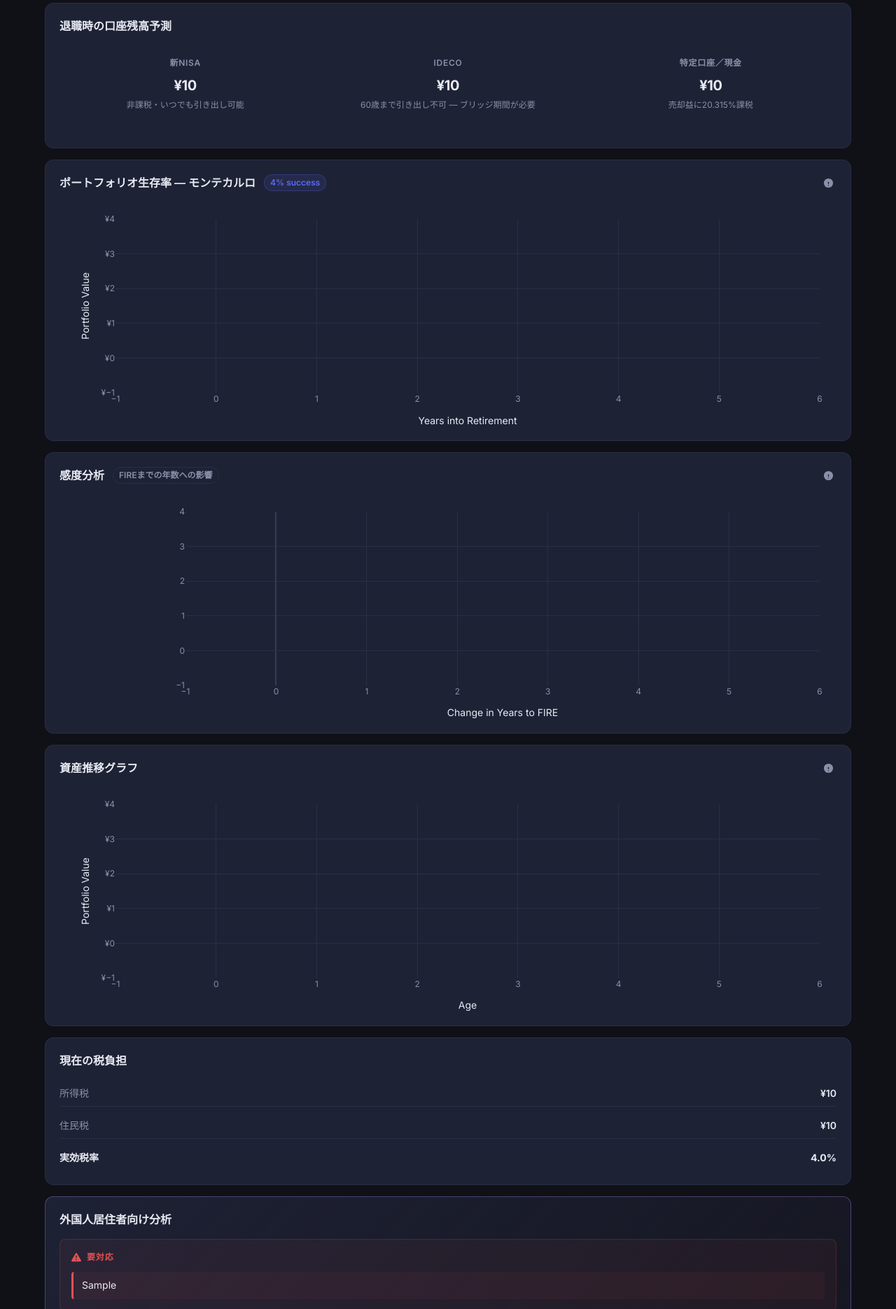
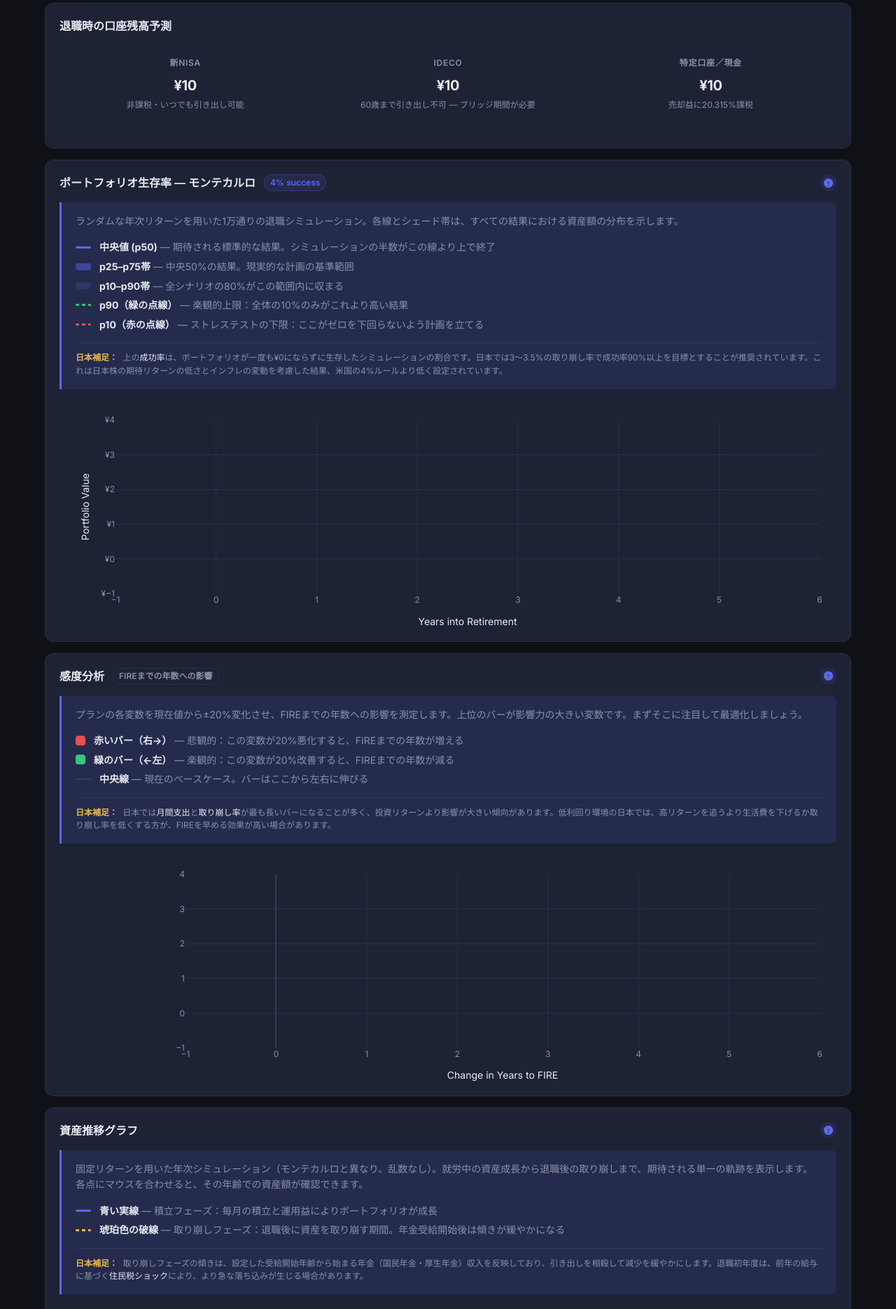
Before and after one commit to thinknzombie/JPFIRECalc, a Flask app: template web/templates/scenario_detail.html in a window 1280 px wide. Shown: the part 821-2691 px from the top of the page at 70% size. Run offline with Flask 3, Linux system fonts and the light colour scheme; the template is opened without the code that fills it: most values are stand-ins (such as "Sample title", 1, 10 or a date in 2020); some libraries are stand-ins or nearby versions.

Commit message:
feat: structured chart tooltips — open by default with visual legends
All three result charts now show explanatory panels open on first load
instead of hidden behind the ℹ button. The button still toggles them.

Changes per chart:
- Monte Carlo: intro sentence + 5 legend rows with color-matched swatches
  (solid line for p50, two band swatches for p25-p75 and p10-p90, dashed
  lines for p90/p10) + Japan note on success rate and 3% withdrawal rule
- Sensitivity/tornado: intro + 3 legend rows (red bars, green bars, centre
  line zero swatch) + Japan note on expenses vs. returns priority
- Net worth trajectory: intro + 2 legend rows (blue solid accumulation,
  amber dashed drawdown) + Japan note on nenkin offset and year-1
  住民税 shock

CSS additions:
- .chart-info__intro, .chart-legend, .chart-legend__item
- .chart-swatch variants: --line, --dash (repeating-gradient), --band,
  --bar, --zero; all colored via CSS custom property --sw set inline
- .chart-info__note with amber Japan note label

i18n: replaced 3 dense-paragraph keys with 20 granular keys (EN + JA)
covering intro, each legend row, note_label, and Japan note per chart

Co-Authored-By: Claude Sonnet 4.6 <noreply@anthropic.com>

```diff
--- a/web/static/css/style.css
+++ b/web/static/css/style.css
@@ -1406,8 +1406,8 @@ img, svg { display: block; max-width: 100%; }
   background: var(--color-primary-dim);
   border-left: 3px solid var(--color-primary);
   border-radius: 0 var(--radius-md) var(--radius-md) 0;
-  padding: var(--space-3) var(--space-4);
-  margin-bottom: var(--space-4);
+  padding: var(--space-4) var(--space-5);
+  margin-bottom: var(--space-5);
   font-size: var(--text-sm);
   color: var(--color-text-muted);
   line-height: 1.6;
@@ -1415,6 +1415,66 @@ img, svg { display: block; max-width: 100%; }
 }
 .chart-info-panel strong { color: var(--color-text); }
 .chart-info-panel em     { color: var(--color-text); font-style: normal; font-weight: var(--weight-medium); }
+
+/* Intro sentence */
+.chart-info__intro { margin: 0 0 var(--space-4) 0; }
+
+/* Color-matched legend rows */
+.chart-legend {
+  display: flex;
+  flex-direction: column;
+  gap: var(--space-2);
+  margin-bottom: var(--space-4);
+}
+.chart-legend__item {
+  display: flex;
+  align-items: center;
+  gap: var(--space-3);
+  line-height: 1.4;
+}
+
+/* Swatches — color set inline via CSS custom property --sw */
+.chart-swatch { flex-shrink: 0; }
+.chart-swatch--line {
+  width: 22px; height: 3px;
+  background: var(--sw);
+  border-radius: 2px;
+}
+.chart-swatch--dash {
+  width: 22px; height: 3px; border-radius: 2px;
+  background: repeating-linear-gradient(
+    to right, var(--sw) 0, var(--sw) 5px, transparent 5px, transparent 9px
+  );
+}
+.chart-swatch--band {
+  width: 22px; height: 10px;
+  background: var(--sw);
+  border-radius: var(--radius-sm);
+}
+.chart-swatch--bar {
+  width: 14px; height: 14px;
+  background: var(--sw);
+  border-radius: var(--radius-sm);
+}
+.chart-swatch--zero {
+  width: 22px; height: 2px;
+  background: var(--color-border-light);
+  border-radius: 1px;
+}
+
+/* Japan-specific callout at bottom of each panel */
+.chart-info__note {
+  padding-top: var(--space-3);
+  border-top: 1px solid rgba(255,255,255,0.06);
+  font-size: var(--text-xs);
+  color: var(--color-text-muted);
+  line-height: 1.55;
+}
+.chart-info__note strong {
+  color: var(--color-accent);
+  font-weight: var(--weight-semibold);
+  margin-right: var(--space-1);
+}
 
 /* ============================================================
    HTMX Spinner
--- a/web/static/js/i18n.js
+++ b/web/static/js/i18n.js
@@ -247,9 +247,26 @@ const I18n = (() => {
       "compare.already_fired": "Already FIRE'd",
 
       // ── Chart info panels ─────────────────────────────────────────────────
-      "chart.mc.info": "Runs hundreds of simulations with randomised annual returns to show a range of outcomes. <strong>p50</strong> is the median — half of scenarios end above this line, half below. <strong>p10</strong> is the pessimistic 10th percentile; <strong>p90</strong> is optimistic. The shaded bands show the spread. The <em>success rate</em> is the percentage of simulations where the portfolio survives the full retirement period without hitting zero.",
-      "chart.tornado.info": "Each bar shows how much your <em>Years to FIRE</em> changes when one variable is adjusted by ±20%. <strong>Red bars</strong> (right) show the pessimistic scenario — more years needed. <strong>Green bars</strong> (left) show the optimistic scenario — fewer years. The longest bars are the variables with the biggest impact on your plan; focus on those first.",
-      "chart.trajectory.info": "The <strong>solid line</strong> shows your projected portfolio value during the accumulation phase — while you're working and saving. The <strong>dashed line</strong> shows the drawdown phase after retirement. The projection uses a fixed annual return (not randomised like Monte Carlo) and includes contributions, pension offsets, NHI, and inflation. Hover over the chart to see exact values at each age.",
+      "chart.note_label": "Japan note:",
+
+      "chart.mc.intro":   "Runs 10,000 retirement scenarios with randomised annual returns — each one models a different possible future. The lines and shaded bands below show how your portfolio value spreads across all those outcomes.",
+      "chart.mc.l.p50":   "<strong>Median (p50)</strong> — your expected middle outcome; half of all simulations finish above this line",
+      "chart.mc.l.inner": "<strong>p25–p75 band</strong> — the middle 50% of outcomes; a realistic planning range",
+      "chart.mc.l.outer": "<strong>p10–p90 band</strong> — 80% of all scenarios fall inside this range",
+      "chart.mc.l.p90":   "<strong>p90 (green dotted)</strong> — optimistic ceiling: only 10% of runs end higher than this",
+      "chart.mc.l.p10":   "<strong>p10 (red dotted)</strong> — stress-test floor: only 10% of runs end lower; plan so this stays above ¥0",
+      "chart.mc.note":    "The <em>success rate</em> above is the % of simulations where the portfolio never hits ¥0. Japan research recommends targeting 90%+ success at a 3–3.5% withdrawal rate — lower than the US 4% rule, because Japanese equity returns have historically been lower and inflation has been more variable.",
+
+      "chart.tornado.intro":   "Each variable in your plan is shifted ±20% from your input value. The bar shows how many years earlier or later you would reach FIRE as a result. Bars at the top have the biggest impact — those are the levers most worth pulling.",
+      "chart.tornado.l.pess":  "<strong>Red bars (right →)</strong> — pessimistic: this variable getting 20% worse adds years to FIRE",
+      "chart.tornado.l.opt":   "<strong>Green bars (← left)</strong> — optimistic: this variable improving by 20% removes years from FIRE",
+      "chart.tornado.l.base":  "<strong>Centre line</strong> — your current base case; bars extend left and right from here",
+      "chart.tornado.note":    "In Japan, <em>monthly expenses</em> and <em>withdrawal rate</em> typically show the longest bars — they matter more than investment return assumptions. Reducing living costs or lowering your withdrawal rate often shortens your FIRE timeline more than chasing higher returns in Japan's lower-yield environment.",
+
+      "chart.traj.intro":      "A deterministic year-by-year projection using your fixed return assumptions — not randomised like Monte Carlo. Shows the single expected path: how your portfolio grows while working, and how it draws down in retirement. Hover any point to see the exact portfolio value at that age.",
+      "chart.traj.l.accum":    "<strong>Blue solid line</strong> — accumulation phase: your portfolio growing through monthly contributions and investment returns",
+      "chart.traj.l.retire":   "<strong>Amber dashed line</strong> — drawdown phase: portfolio being spent in retirement; slope flattens once pension income begins",
+      "chart.traj.note":       "The drawdown slope accounts for nenkin (年金) income starting at your claim age — offsetting withdrawals and slowing the decline. The first retirement year may show a sharper drop due to the <em>year-1 residence tax shock</em> (住民税), which is billed on the prior year's working income.",
 
       // ── Footer ────────────────────────────────────────────────────────────
       "footer.disclaimer": "JPFIRECalc — For informational purposes only. Not financial advice.",
@@ -532,9 +549,26 @@ const I18n = (() => {
       "compare.already_fired": "FIRE達成済み",
 
       // ── Chart info panels ─────────────────────────────────────────────────
-      "chart.mc.info": "ランダムな年次リターンを用いた多数のシミュレーションを実行し、結果の分布を表示します。<strong>p50</strong>は中央値（シナリオの半分がこの線より上、半分が下）。<strong>p10</strong>は悲観的な下位10%、<strong>p90</strong>は楽観的な上位10%です。シェード帯はばらつきの幅を示します。<em>成功率</em>は、退職期間全体でポートフォリオがゼロにならずに生存したシミュレーションの割合です。",
-      "chart.tornado.info": "各バーは、1つの変数を±20%変化させたときに<em>FIREまでの年数</em>がどれだけ変わるかを示します。<strong>赤いバー</strong>（右側）は悲観的シナリオ（年数が増える）、<strong>緑のバー</strong>（左側）は楽観的シナリオ（年数が減る）です。バーが長いほどプランへの影響が大きい変数です。まずそこに注目しましょう。",
-      "chart.trajectory.info": "<strong>実線</strong>は就労・積立期間中のポートフォリオ推移を示します。<strong>破線</strong>は退職後の取り崩し期間を示します。この予測はモンテカルロと異なり固定リターンを使用し、積立・年金オフセット・国保・インフレを考慮しています。グラフにマウスを合わせると各年齢での資産額が確認できます。",
+      "chart.note_label": "日本補足：",
+
+      "chart.mc.intro":   "ランダムな年次リターンを用いた1万通りの退職シミュレーション。各線とシェード帯は、すべての結果における資産額の分布を示します。",
+      "chart.mc.l.p50":   "<strong>中央値 (p50)</strong> — 期待される標準的な結果。シミュレーションの半数がこの線より上で終了",
+      "chart.mc.l.inner": "<strong>p25–p75帯</strong> — 中央50%の結果。現実的な計画の基準範囲",
+      "chart.mc.l.outer": "<strong>p10–p90帯</strong> — 全シナリオの80%がこの範囲内に収まる",
+      "chart.mc.l.p90":   "<strong>p90（緑の点線）</strong> — 楽観的上限：全体の10%のみがこれより高い結果",
+      "chart.mc.l.p10":   "<strong>p10（赤の点線）</strong> — ストレステストの下限：ここがゼロを下回らないよう計画を立てる",
+      "chart.mc.note":    "上の<em>成功率</em>は、ポートフォリオが一度も¥0にならずに生存したシミュレーションの割合です。日本では3〜3.5%の取り崩し率で成功率90%以上を目標とすることが推奨されています。これは日本株の期待リターンの低さとインフレの変動を考慮した結果、米国の4%ルールより低く設定されています。",
+
+      "chart.tornado.intro":   "プランの各変数を現在値から±20%変化させ、FIREまでの年数への影響を測定します。上位のバーが影響力の大きい変数です。まずそこに注目して最適化しましょう。",
+      "chart.tornado.l.pess":  "<strong>赤いバー（右→）</strong> — 悲観的：この変数が20%悪化すると、FIREまでの年数が増える",
+      "chart.tornado.l.opt":   "<strong>緑のバー（←左）</strong> — 楽観的：この変数が20%改善すると、FIREまでの年数が減る",
+      "chart.tornado.l.base":  "<strong>中央線</strong> — 現在のベースケース。バーはここから左右に伸びる",
+      "chart.tornado.note":    "日本では<em>月間支出</em>と<em>取り崩し率</em>が最も長いバーになることが多く、投資リターンより影響が大きい傾向があります。低利回り環境の日本では、高リターンを追うより生活費を下げるか取り崩し率を低くする方が、FIREを早める効果が高い場合があります。",
+
+      "chart.traj.intro":      "固定リターンを用いた年次シミュレーション（モンテカルロと異なり、乱数なし）。就労中の資産成長から退職後の取り崩しまで、期待される単一の軌跡を表示します。各点にマウスを合わせると、その年齢での資産額が確認できます。",
+      "chart.traj.l.accum":    "<strong>青い実線</strong> — 積立フェーズ：毎月の積立と運用益によりポートフォリオが成長",
+      "chart.traj.l.retire":   "<strong>琥珀色の破線</strong> — 取り崩しフェーズ：退職後に資産を取り崩す期間。年金受給開始後は傾きが緩やかになる",
+      "chart.traj.note":       "取り崩しフェーズの傾きは、設定した受給開始年齢から始まる年金（国民年金・厚生年金）収入を反映しており、引き出しを相殺して減少を緩やかにします。退職初年度は、前年の給与に基づく<em>住民税ショック</em>により、より急な落ち込みが生じる場合があります。",
 
       // ── Footer ────────────────────────────────────────────────────────────
       "footer.disclaimer": "JPFIRECalc — 情報提供のみを目的としています。投資・税務アドバイスではありません。",
--- a/web/templates/partials/results.html
+++ b/web/templates/partials/results.html
@@ -149,14 +149,40 @@
     <span data-i18n="result.mc_chart">Portfolio Survival — Monte Carlo</span>
     <span class="badge">{{ result.monte_carlo.success_rate_pct }}% success</span>
     <button type="button" class="chart-info-btn" aria-label="About this chart"
-            data-chart-info="mc">
+            aria-expanded="true" data-chart-info="mc">
       <svg width="15" height="15" viewBox="0 0 16 16" fill="currentColor" aria-hidden="true">
         <path d="M8 1a7 7 0 1 0 0 14A7 7 0 0 0 8 1zm0 11.5a.75.75 0 1 1 0-1.5.75.75 0 0 1 0 1.5zm.75-3.75a.75.75 0 0 1-1.5 0V6.5a.75.75 0 0 1 1.5 0v2.25z"/>
       </svg>
     </button>
   </h3>
-  <div class="chart-info-panel" id="chart-info-mc" hidden>
-    <p data-i18n="chart.mc.info">Runs hundreds of simulations with randomised annual returns to show a range of outcomes. <strong>p50</strong> is the median — half of scenarios end above this line, half below. <strong>p10</strong> is the pessimistic 10th percentile; <strong>p90</strong> is optimistic. The shaded bands show the spread. The <em>success rate</em> is the percentage of simulations where the portfolio survives the full retirement period without hitting zero.</p>
+  <div class="chart-info-panel" id="chart-info-mc">
+    <p class="chart-info__intro" data-i18n="chart.mc.intro">Runs 10,000 retirement scenarios with randomised annual returns — each one models a different possible future. The lines and shaded bands below show how your portfolio value spreads across all those outcomes.</p>
+    <div class="chart-legend">
+      <div class="chart-legend__item">
+        <span class="chart-swatch chart-swatch--line" style="--sw:#5b6af0"></span>
+        <span data-i18n="chart.mc.l.p50"><strong>Median (p50)</strong> — your expected middle outcome; half of all simulations finish above this line</span>
+      </div>
+      <div class="chart-legend__item">
+        <span class="chart-swatch chart-swatch--band" style="--sw:rgba(91,106,240,0.45)"></span>
+        <span data-i18n="chart.mc.l.inner"><strong>p25–p75 band</strong> — the middle 50% of outcomes; a realistic planning range</span>
+      </div>
+      <div class="chart-legend__item">
+        <span class="chart-swatch chart-swatch--band" style="--sw:rgba(91,106,240,0.18)"></span>
+        <span data-i18n="chart.mc.l.outer"><strong>p10–p90 band</strong> — 80% of all scenarios fall inside this range</span>
+      </div>
+      <div class="chart-legend__item">
+        <span class="chart-swatch chart-swatch--dash" style="--sw:#34c77b"></span>
+        <span data-i18n="chart.mc.l.p90"><strong>p90 (green dotted)</strong> — optimistic ceiling: only 10% of runs end higher than this</span>
+      </div>
+      <div class="chart-legend__item">
+        <span class="chart-swatch chart-swatch--dash" style="--sw:#e05252"></span>
+        <span data-i18n="chart.mc.l.p10"><strong>p10 (red dotted)</strong> — stress-test floor: only 10% of runs end lower; plan so this stays above ¥0</span>
+      </div>
+    </div>
+    <div class="chart-info__note">
+      <strong data-i18n="chart.note_label">Japan note:</strong>
+      <span data-i18n="chart.mc.note">The <em>success rate</em> above is the % of simulations where the portfolio never hits ¥0. Japan research recommends targeting 90%+ success at a 3–3.5% withdrawal rate — lower than the US 4% rule, because Japanese equity returns have historically been lower and inflation has been more variable.</span>
+    </div>
   </div>
   <div id="mcChart" class="chart-container"
     data-p10='{{ result.monte_carlo.p10 | tojson }}'
@@ -176,14 +202,32 @@
     <span data-i18n="result.sensitivity">Sensitivity Analysis</span>
     <span class="badge badge--secondary" data-i18n="result.sensitivity_sub">Impact on Years to FIRE</span>
     <button type="button" class="chart-info-btn" aria-label="About this chart"
-            data-chart-info="tornado">
+            aria-expanded="true" data-chart-info="tornado">
       <svg width="15" height="15" viewBox="0 0 16 16" fill="currentColor" aria-hidden="true">
         <path d="M8 1a7 7 0 1 0 0 14A7 7 0 0 0 8 1zm0 11.5a.75.75 0 1 1 0-1.5.75.75 0 0 1 0 1.5zm.75-3.75a.75.75 0 0 1-1.5 0V6.5a.75.75 0 0 1 1.5 0v2.25z"/>
       </svg>
     </button>
   </h3>
-  <div class="chart-info-panel" id="chart-info-tornado" hidden>
-    <p data-i18n="chart.tornado.info">Each bar shows how much your <em>Years to FIRE</em> changes when one variable is adjusted by ±20%. <strong>Red bars</strong> (right) show the pessimistic scenario — more years needed. <strong>Green bars</strong> (left) show the optimistic scenario — fewer years. The longest bars are the variables with the biggest impact on your plan; focus on those first.</p>
+  <div class="chart-info-panel" id="chart-info-tornado">
+    <p class="chart-info__intro" data-i18n="chart.tornado.intro">Each variable in your plan is shifted ±20% from your input value. The bar shows how many years earlier or later you would reach FIRE as a result. Bars at the top have the biggest impact — those are the levers most worth pulling.</p>
+    <div class="chart-legend">
+      <div class="chart-legend__item">
+        <span class="chart-swatch chart-swatch--bar" style="--sw:#e05252"></span>
+        <span data-i18n="chart.tornado.l.pess"><strong>Red bars (right →)</strong> — pessimistic: this variable getting 20% worse adds years to FIRE</span>
+      </div>
+      <div class="chart-legend__item">
+        <span class="chart-swatch chart-swatch--bar" style="--sw:#34c77b"></span>
+        <span data-i18n="chart.tornado.l.opt"><strong>Green bars (← left)</strong> — optimistic: this variable improving by 20% removes years from FIRE</span>
+      </div>
+      <div class="chart-legend__item">
+        <span class="chart-swatch chart-swatch--zero"></span>
+        <span data-i18n="chart.tornado.l.base"><strong>Centre line</strong> — your current base case; bars extend left and right from here</span>
+      </div>
+    </div>
+    <div class="chart-info__note">
+      <strong data-i18n="chart.note_label">Japan note:</strong>
+      <span data-i18n="chart.tornado.note">In Japan, <em>monthly expenses</em> and <em>withdrawal rate</em> typically show the longest bars — they matter more than investment return assumptions. Reducing living costs or lowering your withdrawal rate often shortens your FIRE timeline more than chasing higher returns in Japan's lower-yield environment.</span>
+    </div>
   </div>
   {# Data block — read by charts.js via getElementById('tornadoData') #}
   <script type="application/json" id="tornadoData">
@@ -212,14 +256,28 @@
   <h3 class="results-card__title">
     <span data-i18n="result.trajectory">Net Worth Projection</span>
     <button type="button" class="chart-info-btn" aria-label="About this chart"
-            data-chart-info="trajectory">
+            aria-expanded="true" data-chart-info="trajectory">
       <svg width="15" height="15" viewBox="0 0 16 16" fill="currentColor" aria-hidden="true">
         <path d="M8 1a7 7 0 1 0 0 14A7 7 0 0 0 8 1zm0 11.5a.75.75 0 1 1 0-1.5.75.75 0 0 1 0 1.5zm.75-3.75a.75.75 0 0 1-1.5 0V6.5a.75.75 0 0 1 1.5 0v2.25z"/>
       </svg>
     </button>
   </h3>
-  <div class="chart-info-panel" id="chart-info-trajectory" hidden>
-    <p data-i18n="chart.trajectory.info">The <strong>solid line</strong> shows your projected portfolio value during the accumulation phase — while you're working and saving. The <strong>dashed line</strong> shows the drawdown phase after retirement. The projection uses a fixed annual return (not randomised like Monte Carlo) and includes contributions, pension offsets, NHI, and inflation. Hover over the chart to see exact values at each age.</p>
+  <div class="chart-info-panel" id="chart-info-trajectory">
+    <p class="chart-info__intro" data-i18n="chart.traj.intro">A deterministic year-by-year projection using your fixed return assumptions — not randomised like Monte Carlo. Shows the single expected path: how your portfolio grows while working, and how it draws down in retirement. Hover any point to see the exact portfolio value at that age.</p>
+    <div class="chart-legend">
+      <div class="chart-legend__item">
+        <span class="chart-swatch chart-swatch--line" style="--sw:#5b6af0"></span>
+        <span data-i18n="chart.traj.l.accum"><strong>Blue solid line</strong> — accumulation phase: your portfolio growing through monthly contributions and investment returns</span>
+      </div>
+      <div class="chart-legend__item">
+        <span class="chart-swatch chart-swatch--dash" style="--sw:#e8b84b"></span>
+        <span data-i18n="chart.traj.l.retire"><strong>Amber dashed line</strong> — drawdown phase: portfolio being spent in retirement; slope flattens once pension income begins</span>
+      </div>
+    </div>
+    <div class="chart-info__note">
+      <strong data-i18n="chart.note_label">Japan note:</strong>
+      <span data-i18n="chart.traj.note">The drawdown slope accounts for nenkin (年金) income starting at your claim age — offsetting withdrawals and slowing the decline. The first retirement year may show a sharper drop due to the <em>year-1 residence tax shock</em> (住民税), which is billed on the prior year's working income.</span>
+    </div>
   </div>
   <script type="application/json" id="trajectoryData">
   [
```
